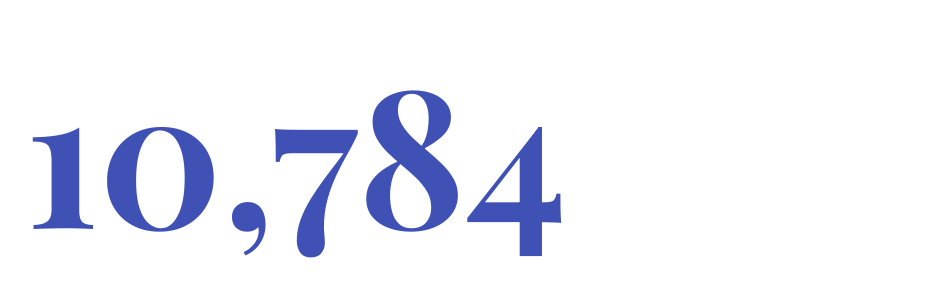
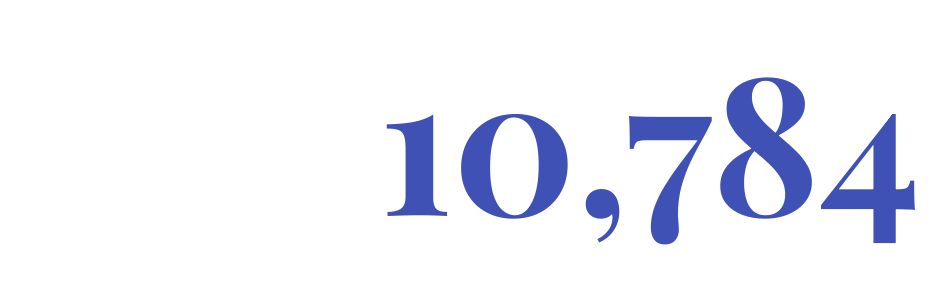
Before and after one commit to isgk/days, a plain HTML site: page index.html in a window 1280 px wide. Shown: the whole page, without its empty margins (103-1049 px from the left). Drawn offline with nearby package versions, Linux system fonts and the light colour scheme.

Commit message:
Align right!

```diff
--- a/index.html
+++ b/index.html
@@ -15,7 +15,7 @@
         }
 
         .container {
-          width: 80vw;
+          width: 60vw;
           margin-right: auto;
           margin-left: auto;
         }
@@ -23,6 +23,7 @@
         .big-font {
           font-family: "Playfair Display", serif;
           font-size: 15vw;
+          text-align: right;
           color: #3F51B5;
         }
     </style>
@@ -30,8 +31,6 @@
 
   <body class="bg-light">
     <div class="container">
-      <h1>
-      </h1>
         <div id="days" class="big-font"></div>
     </div>
 
```
